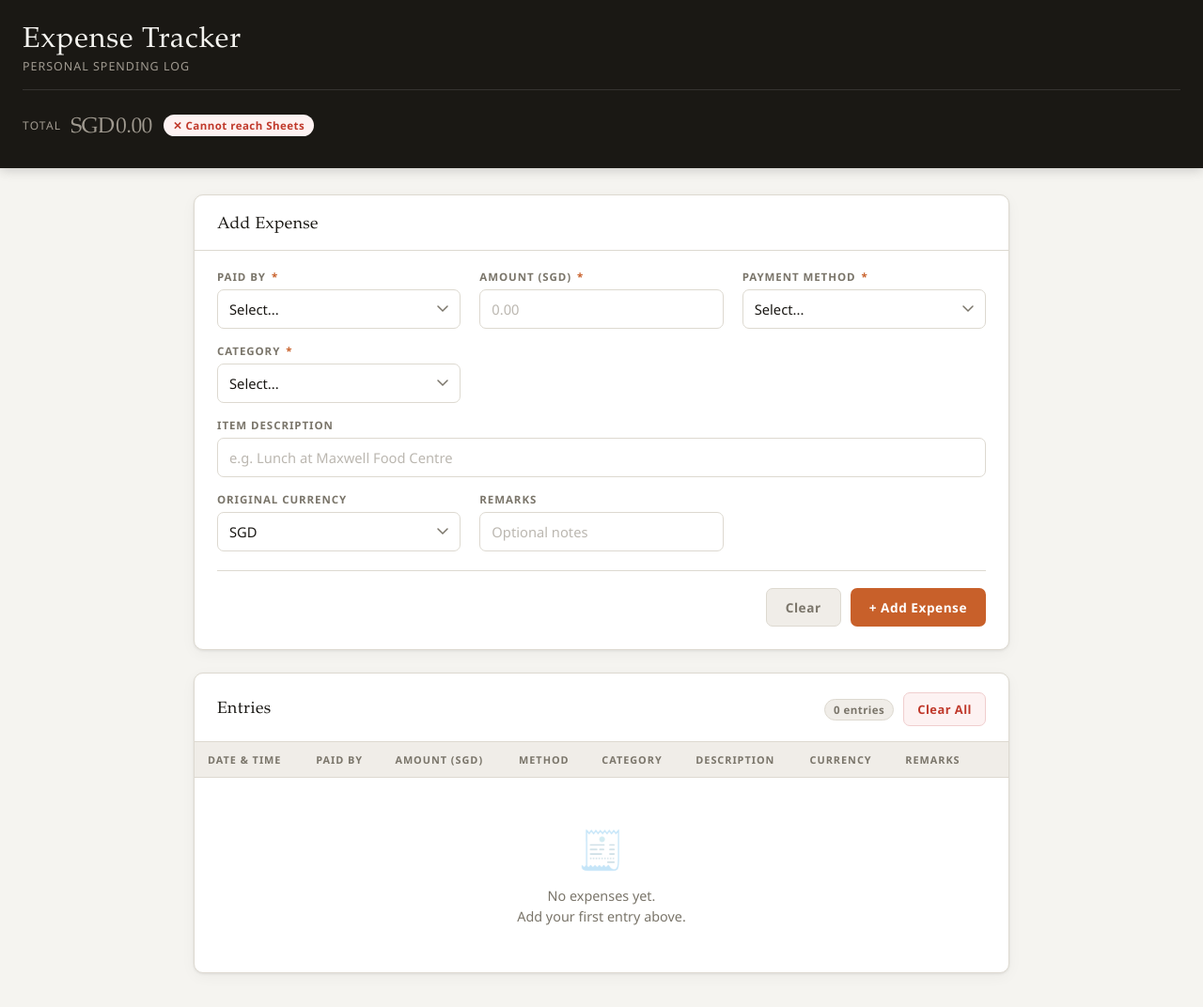
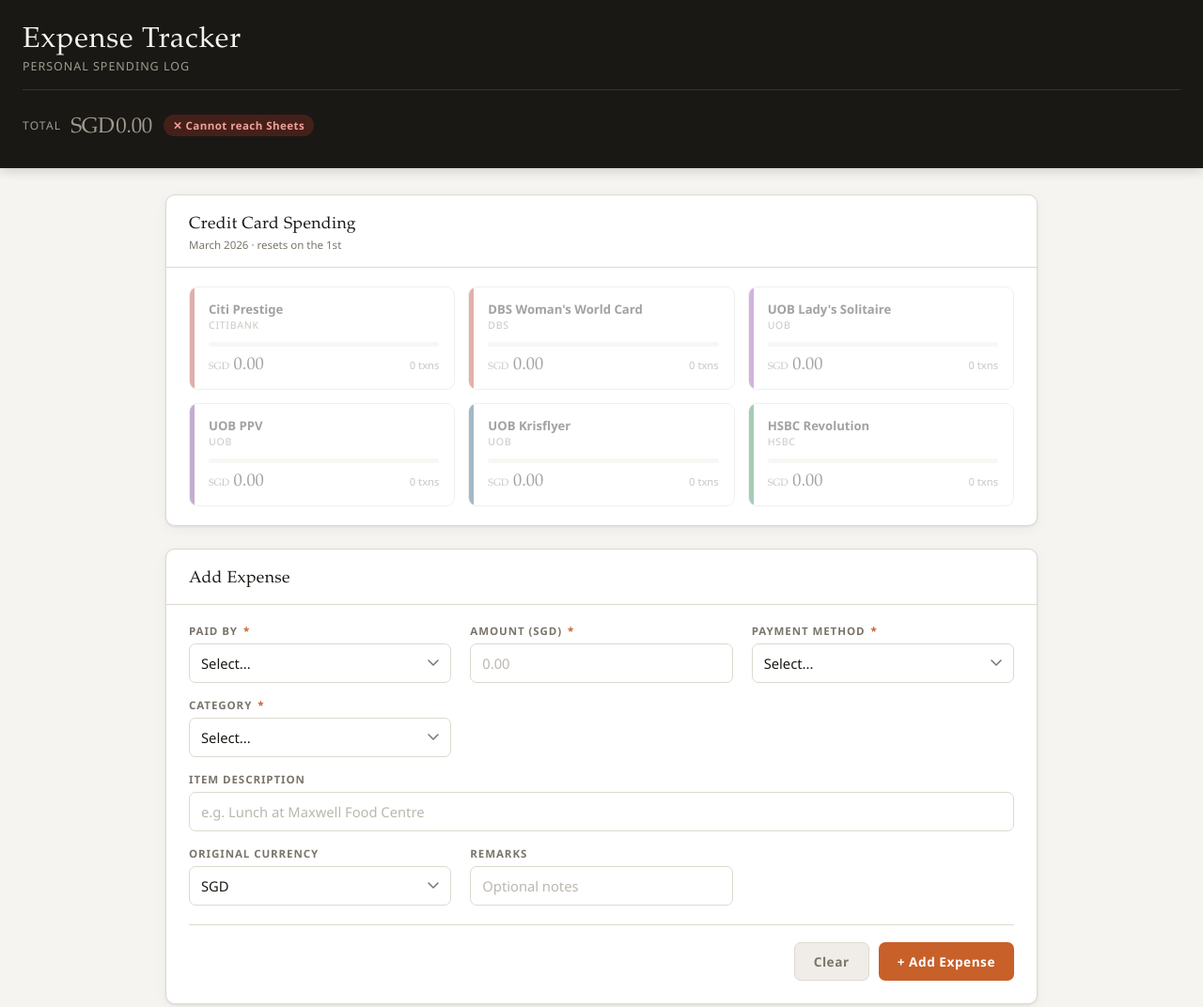
Before and after one commit to weihenheng/expenses_log, a plain HTML site: page index.html in a window 1280 px wide. Shown: the top 1072 px of the page at 94% size. Drawn offline with Linux system fonts and the light colour scheme; no server answers.

Commit message:
Update index.html

```diff
--- a/index.html
+++ b/index.html
@@ -17,7 +17,6 @@
     --accent-hover: #a84e20;
     --danger: #c0392b;
     --danger-light: #fdf2f2;
-    --success: #2e7d52;
     --shadow: 0 1px 3px rgba(0,0,0,0.08), 0 4px 16px rgba(0,0,0,0.04);
     --radius: 10px;
     --font-display: 'Palatino Linotype', 'Book Antiqua', Palatino, Georgia, serif;
@@ -67,6 +66,7 @@
     margin-top: 16px;
     padding-top: 16px;
     border-top: 1px solid rgba(255,255,255,0.12);
+    flex-wrap: wrap;
   }
 
   .total-label {
@@ -90,8 +90,21 @@
     margin-right: 2px;
   }
 
+  .sync-status {
+    display: none;
+    align-items: center;
+    font-size: 0.72rem;
+    font-weight: 600;
+    letter-spacing: 0.04em;
+    padding: 4px 10px;
+    border-radius: 20px;
+  }
+  .sync-status.syncing { background: rgba(255,255,255,0.12); color: #c8d8f0; }
+  .sync-status.success { background: rgba(46,125,82,0.25); color: #7de0a8; }
+  .sync-status.error   { background: rgba(192,57,43,0.25); color: #f0a09a; }
+
   .main {
-    max-width: 900px;
+    max-width: 960px;
     margin: 0 auto;
     padding: 28px 16px 0;
   }
@@ -101,6 +114,7 @@
     border-radius: var(--radius);
     box-shadow: var(--shadow);
     border: 1px solid var(--border);
+    margin-bottom: 24px;
   }
 
   .card-header {
@@ -110,6 +124,7 @@
     align-items: center;
     justify-content: space-between;
     gap: 12px;
+    flex-wrap: wrap;
   }
 
   .card-title {
@@ -120,7 +135,11 @@
     letter-spacing: 0.02em;
   }
 
-  .form-card { margin-bottom: 24px; }
+  .card-subtitle {
+    font-size: 0.72rem;
+    color: var(--text-muted);
+    margin-top: 3px;
+  }
 
   form { padding: 20px 24px 24px; }
 
@@ -130,12 +149,7 @@
     gap: 16px 20px;
   }
 
-  .field {
-    display: flex;
-    flex-direction: column;
-    gap: 6px;
-  }
-
+  .field { display: flex; flex-direction: column; gap: 6px; }
   .field.full { grid-column: 1 / -1; }
 
   label {
@@ -146,12 +160,9 @@
     color: var(--text-muted);
   }
 
-  label .req {
-    color: var(--accent);
-    margin-left: 2px;
-  }
+  label .req { color: var(--accent); margin-left: 2px; }
 
-  input, select, textarea {
+  input, select {
     width: 100%;
     padding: 10px 12px;
     border: 1.5px solid var(--border);
@@ -180,13 +191,7 @@
 
   input::placeholder { color: #bbb7b0; }
 
-  .currency-note {
-    font-size: 0.74rem;
-    color: var(--accent);
-    margin-top: 4px;
-    display: none;
-  }
-
+  .currency-note { font-size: 0.74rem; color: var(--accent); margin-top: 4px; display: none; }
   .currency-note.visible { display: block; }
 
   .form-actions {
@@ -209,32 +214,13 @@
     padding: 10px 20px;
     transition: background 0.15s, transform 0.1s, box-shadow 0.15s;
   }
-
   button:active { transform: scale(0.97); }
 
-  .btn-primary {
-    background: var(--accent);
-    color: #fff;
-  }
-
+  .btn-primary { background: var(--accent); color: #fff; }
   .btn-primary:hover { background: var(--accent-hover); box-shadow: 0 3px 8px rgba(200,96,42,0.25); }
-
-  .btn-secondary {
-    background: var(--surface2);
-    color: var(--text-muted);
-    border: 1.5px solid var(--border);
-  }
-
+  .btn-secondary { background: var(--surface2); color: var(--text-muted); border: 1.5px solid var(--border); }
   .btn-secondary:hover { background: var(--border); }
-
-  .btn-danger {
-    background: var(--danger-light);
-    color: var(--danger);
-    border: 1.5px solid #f0cece;
-    font-size: 0.8rem;
-    padding: 8px 14px;
-  }
-
+  .btn-danger { background: var(--danger-light); color: var(--danger); border: 1.5px solid #f0cece; font-size: 0.8rem; padding: 8px 14px; }
   .btn-danger:hover { background: #fce8e8; }
 
   .count-badge {
@@ -248,16 +234,99 @@
     letter-spacing: 0.04em;
   }
 
-  .table-wrap {
-    overflow-x: auto;
-    -webkit-overflow-scrolling: touch;
+  /* ─── Credit Card Dashboard ─────────────────────── */
+  .cc-grid {
+    display: grid;
+    grid-template-columns: repeat(auto-fill, minmax(260px, 1fr));
+    gap: 14px;
+    padding: 20px 24px;
   }
 
-  table {
-    width: 100%;
-    border-collapse: collapse;
-    font-size: 0.85rem;
+  .cc-item {
+    border-radius: 9px;
+    padding: 14px 16px 14px 20px;
+    border: 1.5px solid var(--border);
+    background: var(--surface);
+    position: relative;
+    overflow: hidden;
+    transition: border-color 0.2s, box-shadow 0.2s;
   }
+
+  .cc-item:not(.cc-zero):hover {
+    border-color: var(--cc-color);
+    box-shadow: 0 2px 12px rgba(0,0,0,0.07);
+  }
+
+  .cc-item::before {
+    content: '';
+    position: absolute;
+    left: 0; top: 0; bottom: 0;
+    width: 5px;
+    background: var(--cc-color);
+  }
+
+  .cc-name {
+    font-size: 0.82rem;
+    font-weight: 700;
+    color: var(--text);
+    margin-bottom: 1px;
+    white-space: nowrap;
+    overflow: hidden;
+    text-overflow: ellipsis;
+  }
+
+  .cc-bank {
+    font-size: 0.66rem;
+    color: var(--text-muted);
+    letter-spacing: 0.07em;
+    text-transform: uppercase;
+    margin-bottom: 11px;
+  }
+
+  .cc-bar-wrap {
+    background: var(--surface2);
+    border-radius: 4px;
+    height: 5px;
+    overflow: hidden;
+    margin-bottom: 9px;
+  }
+
+  .cc-bar {
+    height: 100%;
+    border-radius: 4px;
+    background: var(--cc-color);
+    transition: width 0.6s cubic-bezier(0.4,0,0.2,1);
+  }
+
+  .cc-stats {
+    display: flex;
+    justify-content: space-between;
+    align-items: baseline;
+  }
+
+  .cc-amount {
+    font-family: var(--font-display);
+    font-size: 1.15rem;
+    color: var(--text);
+  }
+
+  .cc-sgd {
+    font-size: 0.58em;
+    color: var(--text-muted);
+    margin-right: 2px;
+  }
+
+  .cc-txns {
+    font-size: 0.7rem;
+    color: var(--text-muted);
+  }
+
+  .cc-zero { opacity: 0.4; }
+
+  /* ─── Table ─────────────────────────────────────── */
+  .table-wrap { overflow-x: auto; -webkit-overflow-scrolling: touch; }
+
+  table { width: 100%; border-collapse: collapse; font-size: 0.85rem; }
 
   th {
     padding: 11px 14px;
@@ -272,8 +341,6 @@
     white-space: nowrap;
   }
 
-  th:first-child { border-radius: 0; }
-
   td {
     padding: 11px 14px;
     border-bottom: 1px solid #f0ede8;
@@ -282,60 +349,24 @@
     max-width: 160px;
   }
 
-  td.amount {
-    font-family: var(--font-display);
-    font-size: 0.95rem;
-    font-weight: 400;
-    white-space: nowrap;
-  }
-
+  td.amount { font-family: var(--font-display); font-size: 0.95rem; white-space: nowrap; }
   td.muted { color: var(--text-muted); font-size: 0.8rem; }
-
   tr:last-child td { border-bottom: none; }
-
   tr:hover td { background: #faf9f7; }
 
   .delete-btn {
-    background: none;
-    border: none;
-    padding: 4px 6px;
-    border-radius: 5px;
-    cursor: pointer;
-    color: #ccc;
-    font-size: 1rem;
-    line-height: 1;
+    background: none; border: none; padding: 4px 6px;
+    border-radius: 5px; cursor: pointer; color: #ccc;
+    font-size: 1rem; line-height: 1;
     transition: color 0.15s, background 0.15s;
   }
+  .delete-btn:hover { color: var(--danger); background: var(--danger-light); }
 
-  .delete-btn:hover { color: var(--danger); background: var(--danger-light); }
-  .delete-btn:active { transform: scale(0.9); }
+  .empty-state { padding: 48px 24px; text-align: center; color: var(--text-muted); }
+  .empty-state .icon { font-size: 2.5rem; margin-bottom: 12px; opacity: 0.4; }
+  .empty-state p { font-size: 0.9rem; line-height: 1.5; }
 
-  .empty-state {
-    padding: 48px 24px;
-    text-align: center;
-    color: var(--text-muted);
-  }
-
-  .empty-state .icon {
-    font-size: 2.5rem;
-    margin-bottom: 12px;
-    opacity: 0.4;
-  }
-
-  .empty-state p {
-    font-size: 0.9rem;
-    line-height: 1.5;
-  }
-
-  .pill {
-    display: inline-block;
-    padding: 2px 8px;
-    border-radius: 20px;
-    font-size: 0.72rem;
-    font-weight: 600;
-    white-space: nowrap;
-  }
-
+  .pill { display: inline-block; padding: 2px 8px; border-radius: 20px; font-size: 0.72rem; font-weight: 600; white-space: nowrap; }
   .pill-food { background: #fef3e2; color: #b26a00; }
   .pill-transport { background: #e8f0fe; color: #1a56cc; }
   .pill-accommodation { background: #e8faf0; color: #1a7a3c; }
@@ -350,38 +381,24 @@
   @media (max-width: 600px) {
     header { padding: 20px 16px 18px; }
     form { padding: 16px; }
+    .cc-grid { padding: 14px 16px; grid-template-columns: 1fr 1fr; gap: 10px; }
     .form-grid { grid-template-columns: 1fr 1fr; gap: 12px 14px; }
     .form-actions { flex-direction: column; }
-    .btn-primary, .btn-secondary { width: 100%; justify-content: center; text-align: center; }
+    .btn-primary, .btn-secondary { width: 100%; text-align: center; }
     .card-header { padding: 16px; }
     th, td { padding: 9px 10px; }
   }
 
-  @media (max-width: 400px) {
+  @media (max-width: 420px) {
     .form-grid { grid-template-columns: 1fr; }
+    .cc-grid { grid-template-columns: 1fr; }
   }
 
   @keyframes slideIn {
     from { opacity: 0; transform: translateY(-6px); }
     to { opacity: 1; transform: translateY(0); }
   }
-
   tbody tr { animation: slideIn 0.2s ease; }
-
-  .sync-status {
-    display: none;
-    align-items: center;
-    font-size: 0.72rem;
-    font-weight: 600;
-    letter-spacing: 0.04em;
-    padding: 4px 10px;
-    border-radius: 20px;
-    gap: 5px;
-    transition: opacity 0.3s;
-  }
-  .sync-status.syncing { background: #e8f0fe; color: #1a56cc; }
-  .sync-status.success { background: #e8faf0; color: #1a7a3c; }
-  .sync-status.error   { background: var(--danger-light); color: var(--danger); }
 </style>
 </head>
 <body>
@@ -397,7 +414,20 @@
 </header>
 
 <div class="main">
-  <div class="card form-card">
+
+  <!-- ── Credit Card Dashboard ── -->
+  <div class="card">
+    <div class="card-header">
+      <div>
+        <div class="card-title">Credit Card Spending</div>
+        <div class="card-subtitle" id="ccMonthLabel">Loading…</div>
+      </div>
+    </div>
+    <div class="cc-grid" id="ccGrid"></div>
+  </div>
+
+  <!-- ── Add Expense Form ── -->
+  <div class="card">
     <div class="card-header">
       <span class="card-title">Add Expense</span>
     </div>
@@ -422,12 +452,21 @@
           <label>Payment Method <span class="req">*</span></label>
           <select id="paymentMethod" required>
             <option value="">Select...</option>
-            <option value="Credit Card">Credit Card</option>
-            <option value="Debit Card">Debit Card</option>
-            <option value="Cash">Cash</option>
-            <option value="QR / PayNow">QR / PayNow</option>
-            <option value="Bank Transfer">Bank Transfer</option>
-            <option value="Other">Other</option>
+            <optgroup label="── Credit Cards ──">
+              <option value="Citi Prestige">Citi Prestige</option>
+              <option value="DBS Woman's World Card">DBS Woman's World Card</option>
+              <option value="UOB Lady's Solitaire">UOB Lady's Solitaire</option>
+              <option value="UOB PPV">UOB PPV</option>
+              <option value="UOB Krisflyer">UOB Krisflyer</option>
+              <option value="HSBC Revolution">HSBC Revolution</option>
+            </optgroup>
+            <optgroup label="── Other Methods ──">
+              <option value="Debit Card">Debit Card</option>
+              <option value="Cash">Cash</option>
+              <option value="QR / PayNow">QR / PayNow</option>
+              <option value="Bank Transfer">Bank Transfer</option>
+              <option value="Other">Other</option>
+            </optgroup>
           </select>
         </div>
 
@@ -484,6 +523,7 @@
     </form>
   </div>
 
+  <!-- ── Entries Table ── -->
   <div class="card">
     <div class="card-header">
       <span class="card-title">Entries</span>
@@ -493,7 +533,7 @@
       </div>
     </div>
     <div class="table-wrap">
-      <table id="expenseTable">
+      <table id="expenseTable" style="display:none">
         <thead>
           <tr>
             <th>Date & Time</th>
@@ -515,116 +555,131 @@
       </div>
     </div>
   </div>
+
 </div>
 
 <script>
   const SCRIPT_URL = 'https://script.google.com/macros/s/AKfycbxWftTZjI6OoiMENoVJvrDXievkoRSOx1pKWl2M3AM1H1U0MZL0zfamo1GJatb1RMR1/exec';
 
+  const CREDIT_CARDS = [
+    { name: 'Citi Prestige',           bank: 'Citibank', color: '#b03a2e' },
+    { name: "DBS Woman's World Card",  bank: 'DBS',      color: '#c0392b' },
+    { name: "UOB Lady's Solitaire",    bank: 'UOB',      color: '#8e44ad' },
+    { name: 'UOB PPV',                 bank: 'UOB',      color: '#6c3483' },
+    { name: 'UOB Krisflyer',           bank: 'UOB',      color: '#1a5276' },
+    { name: 'HSBC Revolution',         bank: 'HSBC',     color: '#1e8449' },
+  ];
+
   let expenses = [];
 
-  const form = document.getElementById('expenseForm');
-  const tableBody = document.getElementById('tableBody');
-  const emptyState = document.getElementById('emptyState');
-  const totalDisplay = document.getElementById('totalDisplay');
-  const countBadge = document.getElementById('countBadge');
+  const form           = document.getElementById('expenseForm');
+  const tableBody      = document.getElementById('tableBody');
+  const emptyState     = document.getElementById('emptyState');
+  const totalDisplay   = document.getElementById('totalDisplay');
+  const countBadge     = document.getElementById('countBadge');
   const currencySelect = document.getElementById('currency');
-  const currencyNote = document.getElementById('currencyNote');
-  const syncStatus = document.getElementById('syncStatus');
+  const currencyNote   = document.getElementById('currencyNote');
+  const syncStatus     = document.getElementById('syncStatus');
+  const ccGrid         = document.getElementById('ccGrid');
+  const ccMonthLabel   = document.getElementById('ccMonthLabel');
 
-  function setSyncStatus(state, message) {
+  // ── Utilities ────────────────────────────────────────
+
+  function setSyncStatus(state, msg) {
     syncStatus.className = 'sync-status ' + state;
-    syncStatus.textContent = message;
+    syncStatus.textContent = msg;
     syncStatus.style.display = 'inline-flex';
-    if (state === 'success') {
-      setTimeout(() => { syncStatus.style.display = 'none'; }, 3000);
-    }
+    if (state === 'success') setTimeout(() => { syncStatus.style.display = 'none'; }, 3000);
   }
 
-  async function loadFromSheets() {
-    setSyncStatus('syncing', '↓ Loading…');
-    try {
-      const res = await fetch(SCRIPT_URL + '?cachebust=' + Date.now());
-      const json = await res.json();
-      if (json.status === 'ok') {
-        expenses = json.data.map(row => ({
-          timestamp: row.timestamp,
-          paidBy: row.paidBy,
-          amount: row.amount,
-          paymentMethod: row.paymentMethod,
-          category: row.category,
-          description: row.description || '',
-          currency: row.currency || 'SGD',
-          remarks: row.remarks || ''
-        }));
-        render();
-        setSyncStatus('success', '✓ Loaded');
-      } else {
-        setSyncStatus('error', '✕ Load failed');
-      }
-    } catch (err) {
-      setSyncStatus('error', '✕ Cannot reach Sheets');
-    }
+  function parseTimestamp(ts) {
+    if (!ts) return null;
+    const d = new Date(ts);
+    if (!isNaN(d)) return d;
+    // Handle "01 Mar 2026, 14:30" from en-SG locale
+    const m = String(ts).match(/(\d{1,2})\s+(\w{3})\s+(\d{4})/);
+    if (m) return new Date(`${m[2]} ${m[1]}, ${m[3]}`);
+    return null;
   }
 
-  async function postToSheets(payload) {
-    setSyncStatus('syncing', '↑ Saving…');
-    try {
-      await fetch(SCRIPT_URL, {
-        method: 'POST',
-        mode: 'no-cors',
-        headers: { 'Content-Type': 'application/json' },
-        body: JSON.stringify(payload)
-      });
-      setSyncStatus('success', '✓ Saved');
-    } catch (err) {
-      setSyncStatus('error', '✕ Save failed');
-    }
+  function isCurrentMonth(ts) {
+    const d = parseTimestamp(ts);
+    if (!d) return false;
+    const now = new Date();
+    return d.getFullYear() === now.getFullYear() && d.getMonth() === now.getMonth();
   }
 
   function formatDate(ts) {
     if (!ts) return '—';
-    // ts may be a plain string from Sheets like "01 Mar 2026, 14:30"
-    const d = new Date(ts);
-    if (isNaN(d)) {
-      // Already a formatted string from Sheets — display as-is
-      return `<span>${ts}</span>`;
-    }
+    const d = parseTimestamp(ts);
+    if (!d || isNaN(d)) return `<span>${ts}</span>`;
     const date = d.toLocaleDateString('en-SG', { day: '2-digit', month: 'short', year: 'numeric' });
     const time = d.toLocaleTimeString('en-SG', { hour: '2-digit', minute: '2-digit' });
     return `${date}<br><span style="color:#aaa;font-size:0.7rem">${time}</span>`;
   }
 
   function formatTimestampForSheet() {
-    const d = new Date();
-    return d.toLocaleString('en-SG', { day: '2-digit', month: 'short', year: 'numeric', hour: '2-digit', minute: '2-digit' });
+    return new Date().toLocaleString('en-SG', { day: '2-digit', month: 'short', year: 'numeric', hour: '2-digit', minute: '2-digit' });
   }
 
   function categoryPill(cat) {
-    const key = (cat || '').toLowerCase().replace(/\s+/g,'').replace('/','');
-    const cls = {
-      'food': 'pill-food',
-      'transport': 'pill-transport',
-      'accommodation': 'pill-accommodation',
-      'shopping': 'pill-shopping',
-      'entertainment': 'pill-entertainment',
-      'utilities': 'pill-utilities',
-      'health': 'pill-health',
-      'others': 'pill-others'
-    }[key] || 'pill-others';
-    return `<span class="pill ${cls}">${cat || 'Others'}</span>`;
+    const key = (cat||'').toLowerCase().replace(/\s+/g,'').replace('/','');
+    const cls = { food:'pill-food', transport:'pill-transport', accommodation:'pill-accommodation', shopping:'pill-shopping', entertainment:'pill-entertainment', utilities:'pill-utilities', health:'pill-health', others:'pill-others' }[key] || 'pill-others';
+    return `<span class="pill ${cls}">${cat||'Others'}</span>`;
   }
+
+  // ── CC Dashboard ─────────────────────────────────────
+
+  function renderCCDashboard() {
+    const now = new Date();
+    ccMonthLabel.textContent = now.toLocaleString('en-SG', { month: 'long', year: 'numeric' }) + ' · resets on the 1st';
+
+    const totals = {}, counts = {};
+    CREDIT_CARDS.forEach(cc => { totals[cc.name] = 0; counts[cc.name] = 0; });
+
+    expenses.forEach(exp => {
+      if (isCurrentMonth(exp.timestamp) && totals.hasOwnProperty(exp.paymentMethod)) {
+        totals[exp.paymentMethod] += parseFloat(exp.amount) || 0;
+        counts[exp.paymentMethod]++;
+      }
+    });
+
+    const maxAmt = Math.max(...Object.values(totals), 0.01);
+
+    ccGrid.innerHTML = '';
+    CREDIT_CARDS.forEach(cc => {
+      const amt = totals[cc.name];
+      const cnt = counts[cc.name];
+      const pct = (amt / maxAmt) * 100;
+      const el = document.createElement('div');
+      el.className = 'cc-item' + (amt === 0 ? ' cc-zero' : '');
+      el.style.setProperty('--cc-color', cc.color);
+      el.innerHTML = `
+        <div class="cc-name">${cc.name}</div>
+        <div class="cc-bank">${cc.bank}</div>
+        <div class="cc-bar-wrap"><div class="cc-bar" style="width:${amt === 0 ? 0 : pct}%"></div></div>
+        <div class="cc-stats">
+          <div class="cc-amount"><span class="cc-sgd">SGD </span>${amt.toFixed(2)}</div>
+          <div class="cc-txns">${cnt} txn${cnt !== 1 ? 's' : ''}</div>
+        </div>
+      `;
+      ccGrid.appendChild(el);
+    });
+  }
+
+  // ── Table Rendering ──────────────────────────────────
 
   function renderRow(expense, index) {
     const tr = document.createElement('tr');
     tr.innerHTML = `
       <td class="timestamp">${formatDate(expense.timestamp)}</td>
-      <td><strong>${expense.paidBy || '—'}</strong></td>
-      <td class="amount">$${parseFloat(expense.amount || 0).toFixed(2)}</td>
-      <td class="muted">${expense.paymentMethod || '—'}</td>
+      <td><strong>${expense.paidBy||'—'}</strong></td>
+      <td class="amount">$${parseFloat(expense.amount||0).toFixed(2)}</td>
+      <td class="muted">${expense.paymentMethod||'—'}</td>
       <td>${categoryPill(expense.category)}</td>
-      <td style="max-width:160px;word-break:break-word">${expense.description || '<span style="color:#ccc">—</span>'}</td>
-      <td class="muted">${expense.currency && expense.currency !== 'SGD' ? `<span style="color:var(--accent);font-weight:600">${expense.currency}</span>` : (expense.currency || 'SGD')}</td>
-      <td class="muted" style="max-width:140px;word-break:break-word">${expense.remarks || '<span style="color:#ccc">—</span>'}</td>
+      <td style="max-width:160px;word-break:break-word">${expense.description||'<span style="color:#ccc">—</span>'}</td>
+      <td class="muted">${expense.currency && expense.currency !== 'SGD' ? `<span style="color:var(--accent);font-weight:600">${expense.currency}</span>` : (expense.currency||'SGD')}</td>
+      <td class="muted" style="max-width:140px;word-break:break-word">${expense.remarks||'<span style="color:#ccc">—</span>'}</td>
       <td><button class="delete-btn" title="Delete" onclick="deleteExpense(${index})">✕</button></td>
     `;
     return tr;
@@ -644,7 +699,49 @@
 
     totalDisplay.textContent = total.toFixed(2);
     countBadge.textContent = `${expenses.length} ${expenses.length === 1 ? 'entry' : 'entries'}`;
+    renderCCDashboard();
   }
+
+  // ── Sheets API ────────────────────────────────────────
+
+  async function loadFromSheets() {
+    setSyncStatus('syncing', '↓ Loading…');
+    try {
+      const res = await fetch(SCRIPT_URL + '?cachebust=' + Date.now());
+      const json = await res.json();
+      if (json.status === 'ok') {
+        expenses = json.data.map(r => ({
+          timestamp: r.timestamp, paidBy: r.paidBy, amount: r.amount,
+          paymentMethod: r.paymentMethod, category: r.category,
+          description: r.description || '', currency: r.currency || 'SGD', remarks: r.remarks || ''
+        }));
+        render();
+        setSyncStatus('success', '✓ Loaded');
+      } else {
+        setSyncStatus('error', '✕ Load failed');
+        renderCCDashboard();
+      }
+    } catch (err) {
+      setSyncStatus('error', '✕ Cannot reach Sheets');
+      renderCCDashboard();
+    }
+  }
+
+  async function postToSheets(payload) {
+    setSyncStatus('syncing', '↑ Saving…');
+    try {
+      await fetch(SCRIPT_URL, {
+        method: 'POST', mode: 'no-cors',
+        headers: { 'Content-Type': 'application/json' },
+        body: JSON.stringify(payload)
+      });
+      setSyncStatus('success', '✓ Saved');
+    } catch (err) {
+      setSyncStatus('error', '✕ Save failed');
+    }
+  }
+
+  // ── Event Handlers ────────────────────────────────────
 
   async function deleteExpense(index) {
     const removed = expenses[index];
@@ -655,40 +752,33 @@
 
   form.addEventListener('submit', async function(e) {
     e.preventDefault();
-    const ts = formatTimestampForSheet();
     const expense = {
-      timestamp: ts,
-      paidBy: document.getElementById('paidBy').value,
-      amount: parseFloat(document.getElementById('amount').value).toFixed(2),
+      timestamp:     formatTimestampForSheet(),
+      paidBy:        document.getElementById('paidBy').value,
+      amount:        parseFloat(document.getElementById('amount').value).toFixed(2),
       paymentMethod: document.getElementById('paymentMethod').value,
-      category: document.getElementById('category').value,
-      description: document.getElementById('description').value.trim(),
-      currency: currencySelect.value,
-      remarks: document.getElementById('remarks').value.trim(),
+      category:      document.getElementById('category').value,
+      description:   document.getElementById('description').value.trim(),
+      currency:      currencySelect.value,
+      remarks:       document.getElementById('remarks').value.trim(),
     };
-
-    // Optimistically add to top of list
     expenses.unshift(expense);
     render();
     form.reset();
     currencySelect.value = 'SGD';
     currencyNote.classList.remove('visible');
     document.getElementById('paidBy').focus();
-
     await postToSheets({ action: 'add', ...expense });
   });
 
   document.getElementById('resetBtn').addEventListener('click', function() {
-    form.reset();
-    currencySelect.value = 'SGD';
-    currencyNote.classList.remove('visible');
+    form.reset(); currencySelect.value = 'SGD'; currencyNote.classList.remove('visible');
   });
 
   document.getElementById('clearAllBtn').addEventListener('click', async function() {
-    if (expenses.length === 0) return;
+    if (!expenses.length) return;
     if (confirm(`Delete all ${expenses.length} expense entries? This cannot be undone.`)) {
-      expenses = [];
-      render();
+      expenses = []; render();
       await postToSheets({ action: 'clear' });
     }
   });
@@ -697,7 +787,6 @@
     currencyNote.classList.toggle('visible', this.value !== 'SGD');
   });
 
-  // Load data from Sheets on startup
   loadFromSheets();
 </script>
 </body>
```
